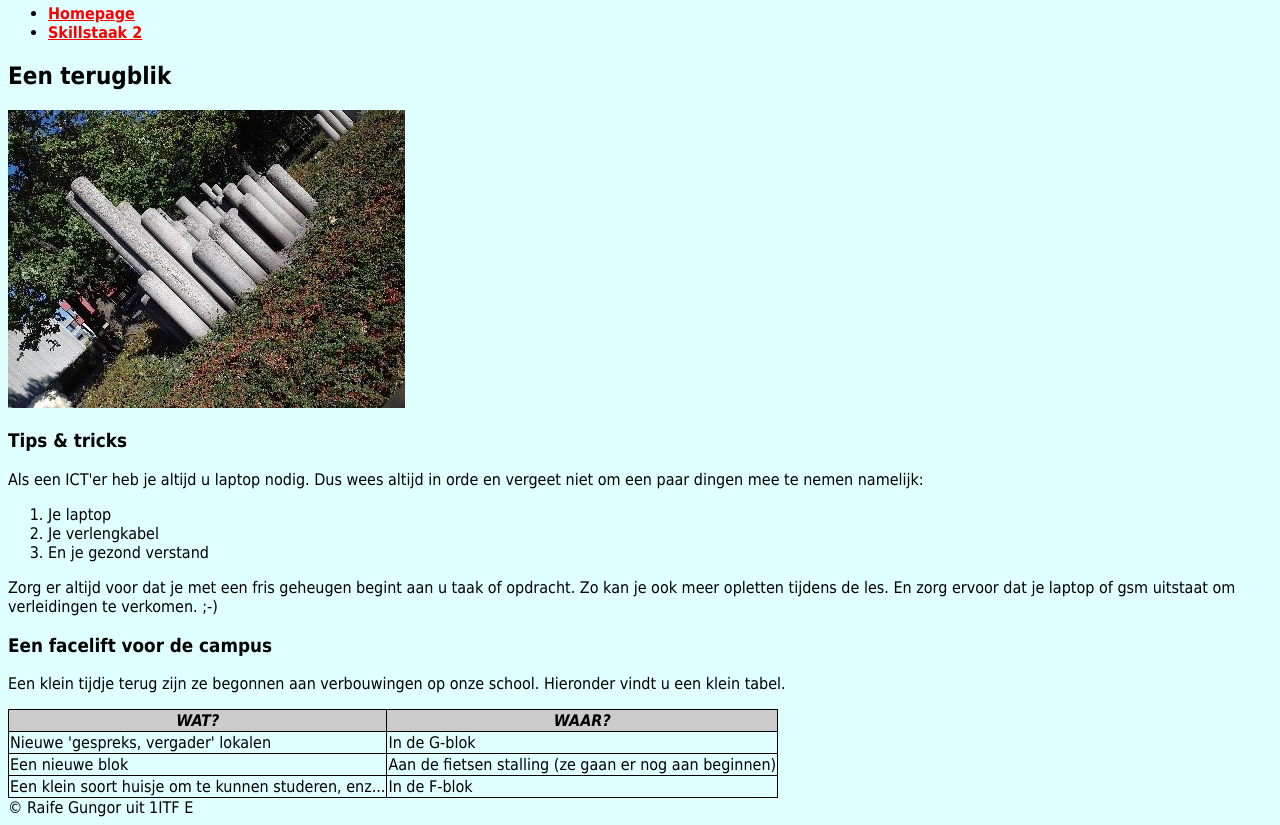
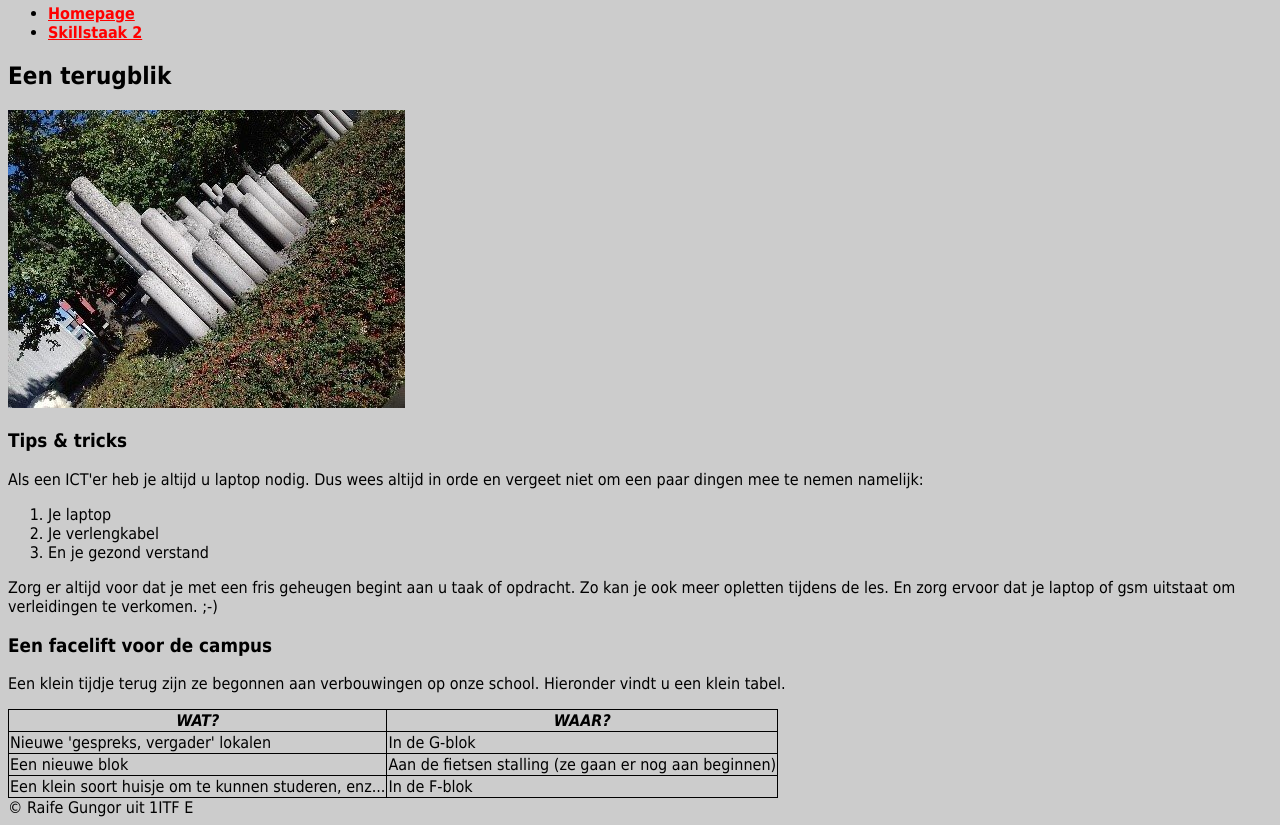
Before and after one commit to raifiss/skillstaak, a plain HTML site: page skills2/r0739246skills2.html in a window 1280 px wide. Shown: the part 125-950 px from the top of the page. Drawn offline with Linux system fonts and the light colour scheme.

```diff
--- a/skills2/r0739246skills2.html
+++ b/skills2/r0739246skills2.html
@@ -5,7 +5,7 @@
     <meta charset="UTF-8">
     <title>Skills 2</title>
     <link rel="stylesheet" href="css/rxxxxxxx.css">
-    <meta name="viewport" content="width=800 initial-scale=1.0">
+    <link rel="stylesheet" href="css/rxxxxxxxgroot.css" media="screen and (min-width:800px)">
 </head>
 
 <body>
```
